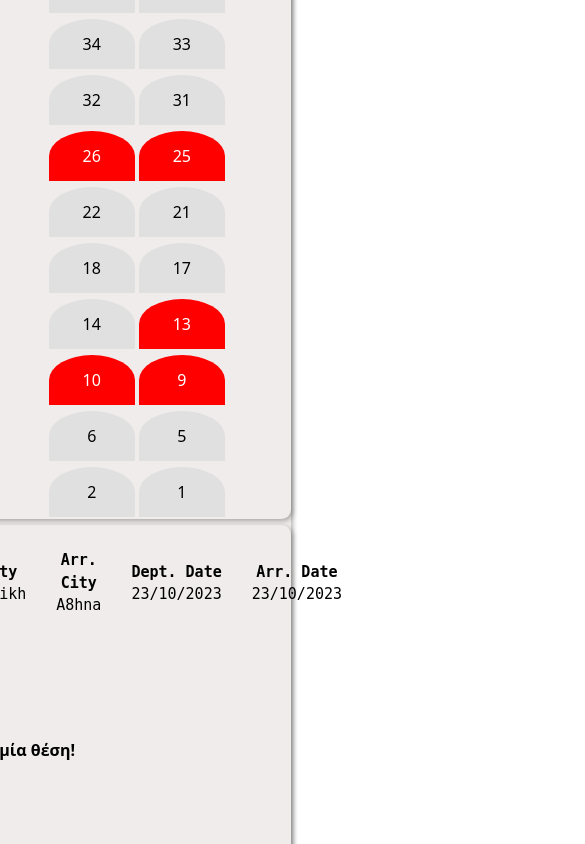
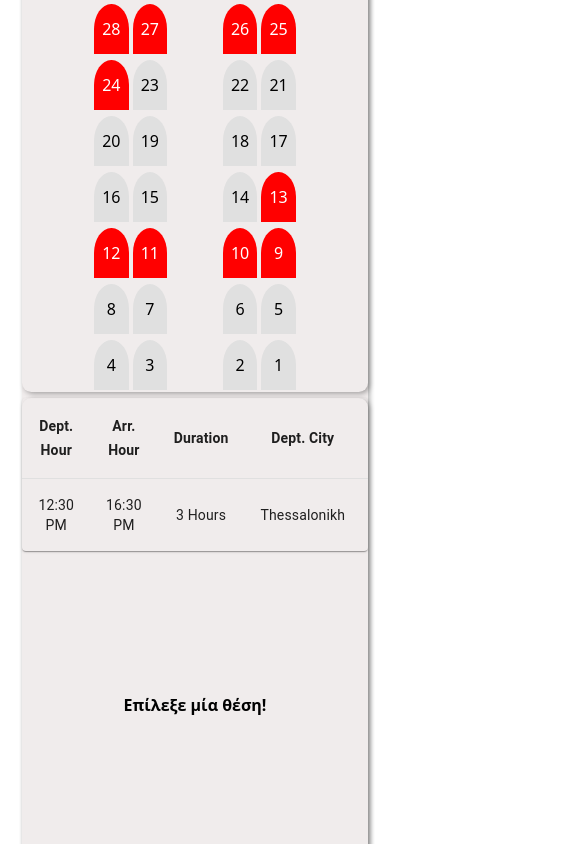
Before and after one commit to Transportation-App/Front-End, a React (Create React App) app: page /Bus in a window 390 px wide. Shown: the top 844 px of the page, 585 px wide, since content can reach past the window. Built offline with nearby package versions, Linux system fonts and the light colour scheme; what @mui/x-data-grid-generator would draw is missing.

Commit message:
Fixed the responsive

```diff
--- a/src/pages/SeatTicketDetails/SeatTicketDetails.tsx
+++ b/src/pages/SeatTicketDetails/SeatTicketDetails.tsx
@@ -1,7 +1,20 @@
 import "../../styles/tempTicketScreen.css";
 import InputLabel from "@mui/material/InputLabel";
 import FormHelperText from "@mui/material/FormHelperText";
-import { Button, List, ListItem, MenuItem } from "@mui/material";
+import {
+  Button,
+  Divider,
+  List,
+  ListItem,
+  MenuItem,
+  Paper,
+  Table,
+  TableBody,
+  TableCell,
+  TableContainer,
+  TableHead,
+  TableRow,
+} from "@mui/material";
 import FormControl from "@mui/material/FormControl";
 import Select from "@mui/material/Select";
 
@@ -34,7 +47,7 @@ const SeatTicketDetails = (props: PropsType) => {
 
   return (
     <div className="seat-ticket-details">
-      <List className="list-headers">
+      {/* <List className="list-headers">
         <ListItem disablePadding>
           <b>Dept. Hour</b>
           <p>{props.itinerary.DeptHour}</p>
@@ -43,27 +56,79 @@ const SeatTicketDetails = (props: PropsType) => {
           <b>Arr. Hour</b>
           <p>{props.itinerary.ArrHour}</p>
         </ListItem>
+
         <ListItem disablePadding>
           <b>Duration</b>
           <p>{props.itinerary.Duration}</p>
         </ListItem>
+
         <ListItem disablePadding>
           <b>Dept. City</b>
+          <hr />
           <p>{props.itinerary.DeptCity}</p>
         </ListItem>
         <ListItem disablePadding>
           <b>Arr. City</b>
           <p>{props.itinerary.ArrCity}</p>
         </ListItem>
+        <Divider />
+
         <ListItem disablePadding>
           <b>Dept. Date</b>
           <p>{props.itinerary.DeptDate}</p>
         </ListItem>
+        <Divider />
+
         <ListItem disablePadding>
           <b>Arr. Date</b>
           <p>{props.itinerary.ArrDate}</p>
         </ListItem>
-      </List>
+      </List> */}
+      <TableContainer component={Paper} sx={{ backgroundColor: "inherit" }}>
+        <Table aria-label="simple table">
+          <TableHead>
+            <TableRow>
+              <TableCell align="center">
+                <b>Dept. Hour</b>
+              </TableCell>
+              <TableCell align="center">
+                <b>Arr. Hour</b>
+              </TableCell>
+              <TableCell align="center">
+                <b>Duration</b>
+              </TableCell>
+              <TableCell align="center">
+                <b>Dept. City</b>
+              </TableCell>
+              <TableCell align="center">
+                <b>Arr. City</b>
+              </TableCell>
+              <TableCell align="center">
+                <b>Dept. Date</b>
+              </TableCell>
+              <TableCell align="center">
+                <b>Arr. Date</b>
+              </TableCell>
+            </TableRow>
+          </TableHead>
+          <TableBody>
+            <TableRow
+              key={0}
+              sx={{ "&:last-child td, &:last-child th": { border: 0 } }}
+            >
+              <TableCell component="th" scope="row" align="center">
+                {props.itinerary.DeptHour}
+              </TableCell>
+              <TableCell align="center">{props.itinerary.ArrHour}</TableCell>
+              <TableCell align="center">{props.itinerary.Duration}</TableCell>
+              <TableCell align="center">{props.itinerary.DeptCity}</TableCell>
+              <TableCell align="center">{props.itinerary.ArrCity}</TableCell>
+              <TableCell align="center">{props.itinerary.DeptDate}</TableCell>
+              <TableCell align="center">{props.itinerary.ArrDate}</TableCell>
+            </TableRow>
+          </TableBody>
+        </Table>
+      </TableContainer>
       {!props.isSelected ? (
         <b>Επίλεξε μία θέση!</b>
       ) : (
--- a/src/styles/tempTicketScreen.css
+++ b/src/styles/tempTicketScreen.css
@@ -28,6 +28,7 @@
   display: flex;
   justify-content: center;
   align-items: center;
+  width: 100%;
 }
 
 .seat {
@@ -98,7 +99,9 @@
 }
 
 .list-headers li {
-  display: inline-block;
+  display: flex;
+  flex-direction: column;
+  justify-content: space-between;
   padding: 5px 15px;
   text-align: center;
 }
@@ -112,38 +115,109 @@
 
 }
 
-@media only screen and (max-width: 1024px) {
+@media only screen and (max-width: 1080px) {
 
   .MainContainer {
     display: flex;
+    height: 100%;
+    margin-right: auto;
+    width: 100%;
+  }
+
+  .ticketMap {
+    width: 65%;
+  }
+
+  .seat-ticket-details {
+    height: 100%;
+  }
+
+  .list-headers {
+    font-size: 10px;
+  }
+
+  .map {
+    height: 100%;
+  }
+
+  .bus-layout {
+    width: 35%;
+  }
+}
+
+@media only screen and (max-width: 880px){
+  .MainContainer {
+    display: flex;
     flex-direction: column;
+    justify-content: center;
+    align-items: center;
+    width: 100%;
     height: 100%;
+  }
+
+  .list-headers {
+    font-size: 12px;
+  }
+
+  .bus-layout {
+    width: 100%;
+    height: 100%;
+    overflow-y: scroll;
+
+  }
+
+  .ticketMap {
+    width: 100%;
+
+  }
+
+  .seat-ticket-details {
+    height: 60vh;
+
+  }
+
+  .map {
+    height: 45vh;
+  }
+}
+
+@media only screen and (max-width: 720px) {
+  .MainContainer {
+    margin: auto;
+    width: 80%;
+    /* height: 100%; */
+  }
+
+  .seat-ticket-details {
+    width:  100%;
+  }
+
+  .seat {
+    width: 10%
+  }
+
+  .aisle-door {
+    width: 10%;
+  }
+
+}
+
+@media only screen and (max-width: 520px) {
+  .MainContainer {
+    width: 55%  ;
+  }
+
+  .bus-layout {
+    width: 100%;
   }
 
   .ticketMap {
     width: 100%;
   }
+}
 
-  .seat-ticket-details {
-    height: 45vh;
-  }
-
-  .map {
-    height: 30vh;
-  }
-
-  .bus-layout {
-    /* height: 100vh; */
-    width: 100%;
+@media only screen and (max-width: 370px) {
+  .MainContainer {
+    width: 40%;
   }
 }
-
-@media only screen and (max-width: 900px){
-  .MainContainer {
-    display: flex;
-    /* flex-direction: column; */
-    justify-content: center;
-    align-items: center;
-    width: 60%;
-  }
-}
```
